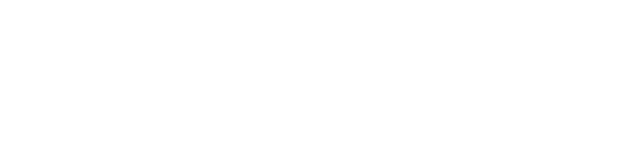
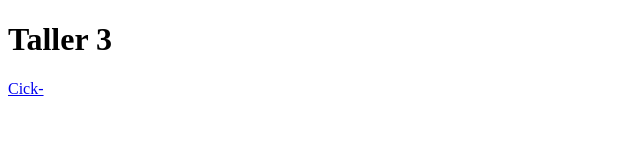
Before and after one commit to 1102803015jaime/entregaTaller3, a plain HTML site: page index.html in a window 1280 px wide. Shown: the whole page, without its empty margins (0-640 px from the left). Drawn offline with Linux system fonts and the light colour scheme.

Commit message:
se hicieron cambios nuevos en el index

```diff
--- a/index.html
+++ b/index.html
@@ -6,6 +6,7 @@
     <title>Menu Principal</title>
 </head>
 <body>
-    <a href="../taller3WEB/html/ejercicio1.html"></a>
+    <h1>Taller 3</h1>
+    <a href="html/ejercicio1.html">Cick-</a>
 </body>
 </html>
```
